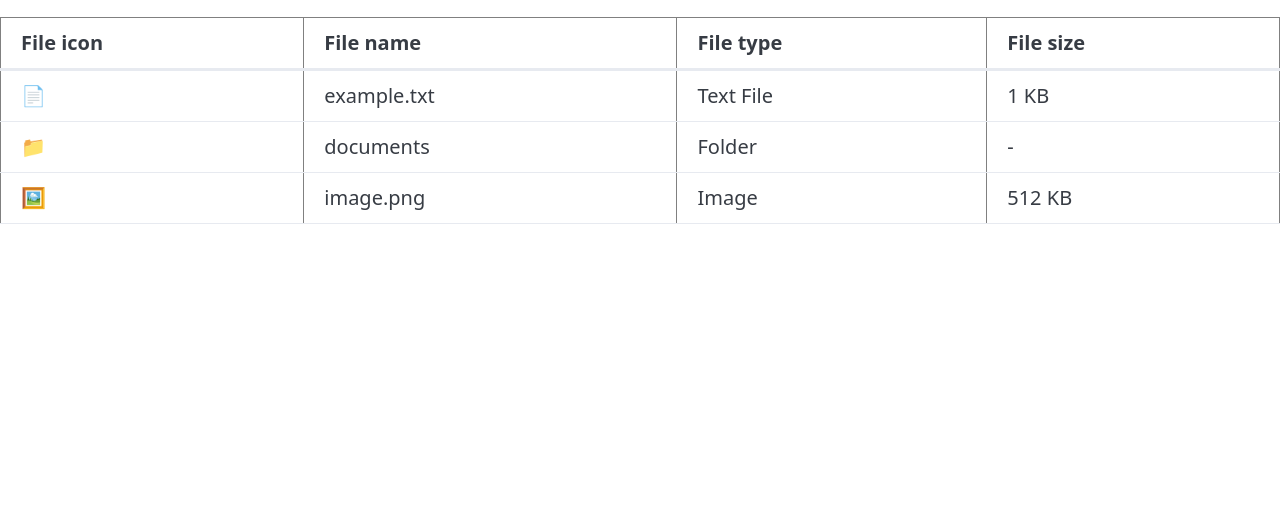
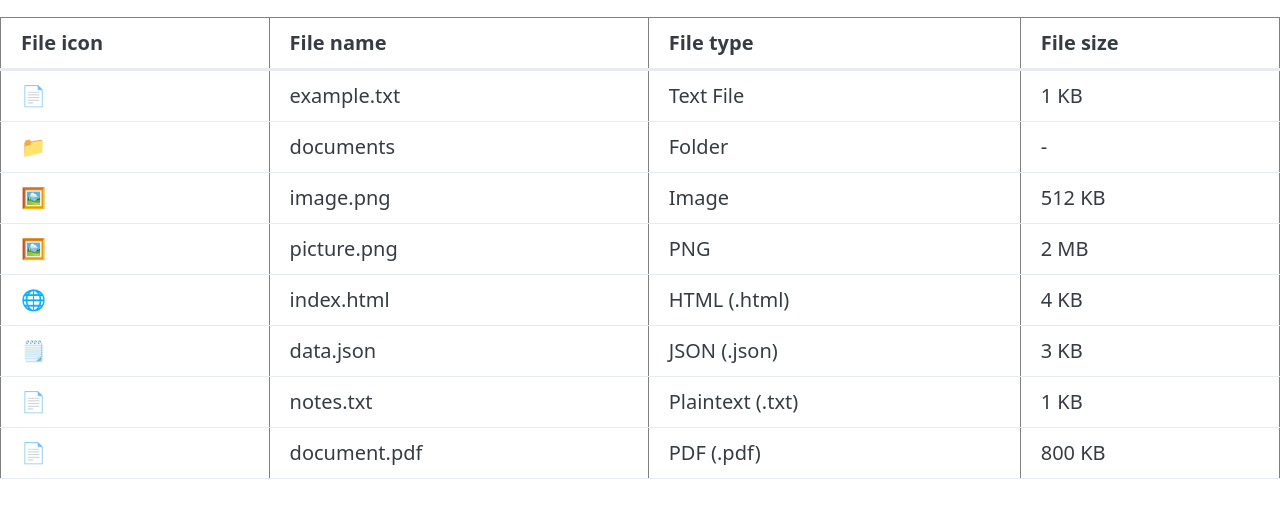
Before and after one commit to ethankstokes/file-browser, a plain HTML site: page index.html in a window 1280 px wide. Shown: the part 98-616 px from the top of the page. Drawn offline with nearby package versions, Linux system fonts and the light colour scheme.

Commit message:
new files

```diff
--- a/index.html
+++ b/index.html
@@ -41,5 +41,35 @@
         <td>Image</td>
         <td>512 KB</td>
       </tr>
+      <tr>
+        <td>🖼️</td>
+        <td>picture.png</td>
+        <td>PNG</td>
+        <td>2 MB</td>
+      </tr>
+      <tr>
+        <td>🌐</td>
+        <td>index.html</td>
+        <td>HTML (.html)</td>
+        <td>4 KB</td>
+      </tr>
+      <tr>
+        <td>🗒️</td>
+        <td>data.json</td>
+        <td>JSON (.json)</td>
+        <td>3 KB</td>
+      </tr>
+      <tr>
+        <td>📄</td>
+        <td>notes.txt</td>
+        <td>Plaintext (.txt)</td>
+        <td>1 KB</td>
+      </tr>
+      <tr>
+        <td>📄</td>
+        <td>document.pdf</td>
+        <td>PDF (.pdf)</td>
+        <td>800 KB</td>
+      </tr>
     </tbody>
   </table>
```
